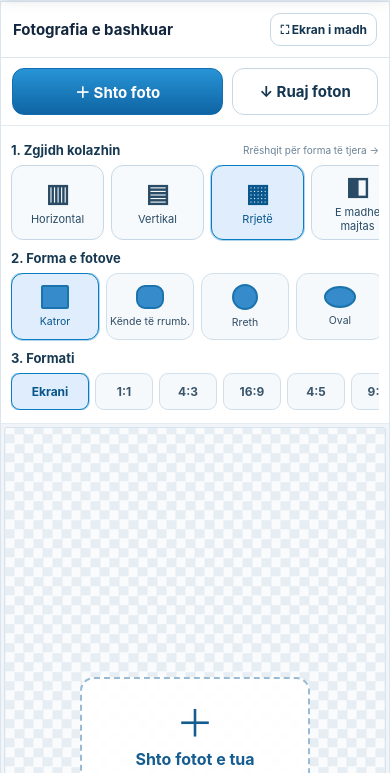
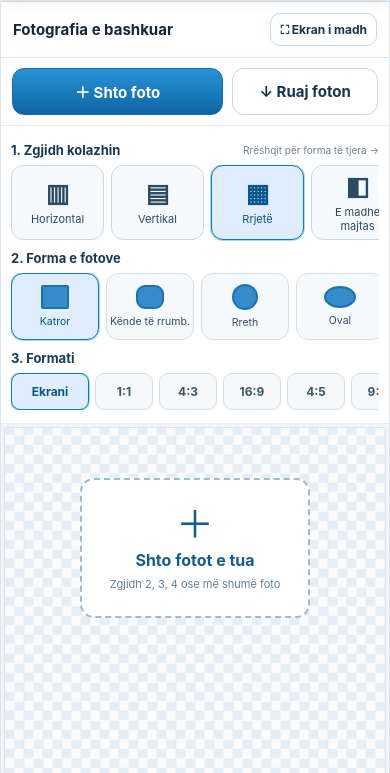
Before and after one commit to w8rsjfn7dz-alt/w8rsjfn7dz-alt.github.io, a plain HTML site: page iliri-foto/index.html in a window 390 px wide. Shown: the part 66-839 px from the top of the page. Drawn offline with Linux system fonts and the light colour scheme.

Commit message:
Fix iPhone Home Screen safe area and consistent ILIRI FOTO mobile layout

```diff
--- a/iliri-foto/index.html
+++ b/iliri-foto/index.html
@@ -1,11 +1,11 @@
 <!doctype html><html lang="sq"><head>
 <meta charset="utf-8"><meta name="viewport" content="width=device-width,initial-scale=1,viewport-fit=cover">
-<meta name="theme-color" content="#132e50"><meta name="apple-touch-icon" content="iliri-foto"><meta name="apple-mobile-web-app-capable" content="yes"><meta name="apple-mobile-web-app-status-bar-style" content="black-translucent"><meta name="apple-mobile-web-app-title" content="ILIRI FOTO">
+<meta name="theme-color" content="#132e50"><meta name="apple-touch-icon" content="iliri-foto"><meta name="apple-mobile-web-app-capable" content="yes"><meta name="apple-mobile-web-app-status-bar-style" content="default"><meta name="apple-mobile-web-app-title" content="ILIRI FOTO">
 <meta name="description" content="Bashko, zmadho dhe ruaj fotografi falas, në cilësi të lartë.">
 <title>ILIRI FOTO • Bashko foto</title><link rel="manifest" href="./manifest.webmanifest"><link rel="icon" href="./logo.jpg" type="image/svg+xml"><link rel="apple-touch-icon" href="./logo.jpg">
 <style>
 :root{color-scheme:light;--dark:#12263d;--blue:#116eae;--line:#dbe5ee;--bg:#edf3f8}
-*{box-sizing:border-box}html,body{margin:0;font:15px -apple-system,BlinkMacSystemFont,"Segoe UI",sans-serif;background:var(--bg);color:var(--dark)}
+*{box-sizing:border-box}html,body{margin:0;font:15px -apple-system,BlinkMacSystemFont,"Segoe UI",sans-serif;background:var(--bg);color:var(--dark);width:100%;max-width:100%;overflow-x:hidden;-webkit-text-size-adjust:100%;text-size-adjust:100%}
 button,select,input{font:inherit}button{cursor:pointer}button:disabled{opacity:.4;cursor:default}
 header{background:linear-gradient(120deg,#091d31,#17527e);color:#fff;display:flex;justify-content:space-between;align-items:center;padding:8px 14px;gap:12px;position:sticky;top:0;z-index:5;box-shadow:0 3px 15px #0d294333}
 .brand{display:flex;align-items:center;gap:10px}.brand img{width:52px;height:52px;object-fit:cover;border-radius:12px;box-shadow:0 0 0 1px #ffffff44}.brand strong{font-size:19px;display:block}.brand small{font-size:11px;display:block;color:#d2eaff}
@@ -85,7 +85,8 @@ canvas{box-shadow:0 3px 11px #1939543b;border-radius:2px}
 @media(max-width:850px){
  #editor{margin-inline:-7px;border-radius:0}
  #editor .stagewrap{padding:3px}
- #editor .stage{height:clamp(360px,76svh,740px);min-height:0;border-radius:3px}
+ #editor .stage{height:clamp(330px,56svh,560px);min-height:0;border-radius:3px}
+ #editor .empty-add{align-self:flex-start;margin-top:clamp(20px,6svh,65px)}
  #editor .ratios{display:flex;overflow-x:auto;gap:6px}
  #editor .ratios button{flex:1 0 58px;min-width:58px}
  #editor .ratios button[data-aspect="screen"]{flex-basis:78px}
@@ -173,7 +174,14 @@ html.editor-full,html.editor-full body{overflow:hidden}
 "use strict";const $=s=>document.getElementById(s), S={photos:[],sel:-1,layout:"grid",shape:"rect",aspect:"screen",gap:8,bg:"#ffffff",view:100,drag:null};
 const cv=$("canvas"),ctx=cv.getContext("2d",{alpha:false});let boxesNow=[];
 function msg(t,error){$("status").textContent=t;$("status").style.color=error?"#ba2b2b":"#167347"}
-function aspect(){if(S.aspect==="screen")return window.innerWidth/Math.max(1,window.innerHeight);let t=S.aspect.split(":").map(Number);return t[0]/t[1]}
+// Proporcioni i telefonit mbetet njësoj në Safari dhe nga ikona e Home Screen.
+function getScreenRatio(){
+ const sw=window.screen&&window.screen.width,sh=window.screen&&window.screen.height;
+ if(sw>0&&sh>0)return sw/sh;
+ const v=window.visualViewport;
+ return (v?v.width:window.innerWidth)/Math.max(1,v?v.height:window.innerHeight);
+}
+function aspect(){if(S.aspect==="screen")return getScreenRatio();let t=S.aspect.split(":").map(Number);return t[0]/t[1]}
 function dim(){let r=aspect(),long=Number($("size").value),w=r>=1?long:Math.round(long*r),h=r>=1?Math.round(long/r):long;
 let ww=Number($("customW").value),hh=Number($("customH").value);
 if(ww>0&&hh>0){w=ww;h=hh}else if(ww>0){w=ww;h=Math.round(w/r)}else if(hh>0){h=hh;w=Math.round(h*r)}
@@ -330,6 +338,16 @@ async function save(type,share){let el=$(share?"share":type==="image/png"?"png":
  }catch(e){if(e.name!=="AbortError")msg(e.message||"Ruajtja dështoi.",true)}
  finally{el.disabled=false;el.textContent=old}}
 $("jpg").onclick=()=>save("image/jpeg",false);$("png").onclick=()=>save("image/png",false);$("share").onclick=()=>save("image/jpeg",true);
-window.addEventListener("resize",render);refresh();
+let viewportFrame=0;
+function onViewportChange(){
+ if(viewportFrame)return;
+ viewportFrame=requestAnimationFrame(()=>{viewportFrame=0;render();if(S.aspect==="screen")dimInfo()});
+}
+window.addEventListener("resize",onViewportChange);
+window.addEventListener("orientationchange",onViewportChange);
+if(window.visualViewport){
+ window.visualViewport.addEventListener("resize",onViewportChange);
+}
+refresh();
 })();
 </script></body></html>
```
